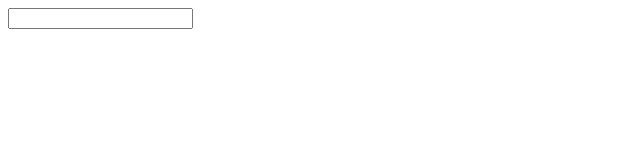
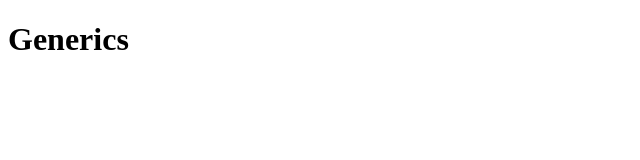
Before and after one commit to Jesuloba-world/Learning-Typescript, a website: page index.html in a window 1280 px wide. Shown: the whole page, without its empty margins (0-640 px from the left). Drawn offline with Linux system fonts and the light colour scheme.

Commit message:
starting Generics

```diff
--- a/index.html
+++ b/index.html
@@ -10,7 +10,7 @@
 </head>
 
 <body>
-	<input type="text" id="user-input" />
+	<h1>Generics</h1>
 </body>
 
 </html>
```
Also changed, not shown: src/app.ts (deleted, +0 -159 lines), 1 other file.
